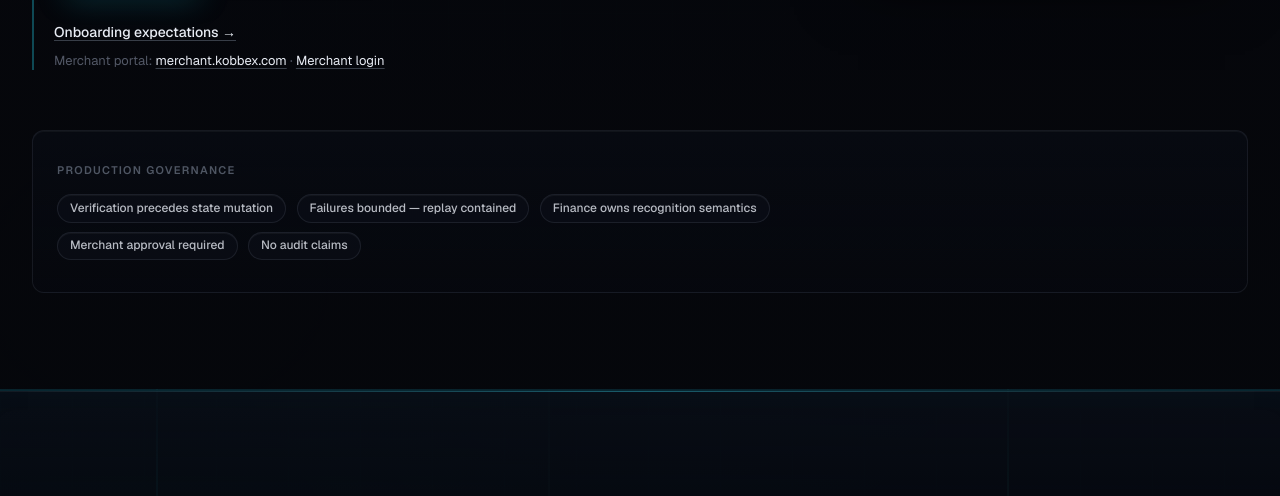
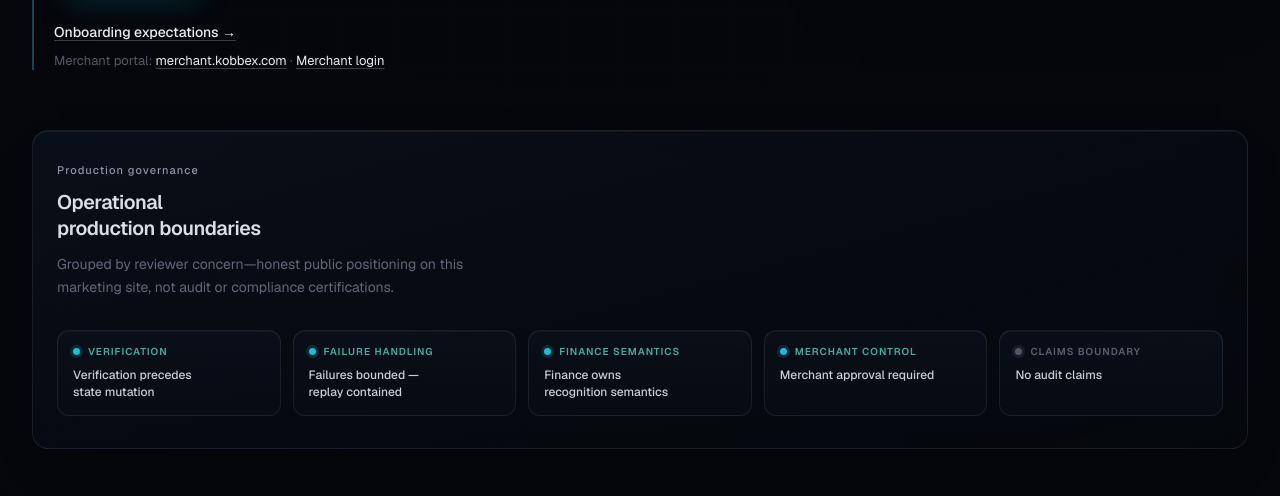
Before and after one commit to armcoincrypto/paykobbex-landing, a Next.js app: page / in a window 1280 px wide. Shown: the part 608-1104 px from the top of the page. Built offline with nearby package versions, Linux system fonts and the light colour scheme; no server answers.

Commit message:
feat(ui): premiumize hero governance trust layer

```diff
--- a/src/app/page.tsx
+++ b/src/app/page.tsx
@@ -35,13 +35,14 @@ export const metadata: Metadata = {
   },
 };
 
-const trustChips = [
-  "Verification precedes state mutation",
-  "Failures bounded — replay contained",
-  "Finance owns recognition semantics",
-  "Merchant approval required",
-  "No audit claims",
-];
+/** P4 — hero governance matrix (existing principles, grouped by concern). */
+const governancePrinciples = [
+  { bucket: "Verification", principle: "Verification precedes state mutation" },
+  { bucket: "Failure handling", principle: "Failures bounded — replay contained" },
+  { bucket: "Finance semantics", principle: "Finance owns recognition semantics" },
+  { bucket: "Merchant control", principle: "Merchant approval required" },
+  { bucket: "Claims boundary", principle: "No audit claims" },
+] as const;
 
 const faqItems: Array<{ q: string; a: string }> = [
   {
@@ -160,18 +161,48 @@ export default function HomePage() {
             </div>
             <HeroOperationalInstrumentCompact />
           </div>
-          <div className="home-hero-trust">
-            <p className="home-hero-trust-label type-eyebrow type-eyebrow--soft">
-              Production governance
-            </p>
-            <div className="home-hero-trust-chips" role="list">
-              {trustChips.map((label) => (
-                <span key={label} className="trust-chip ui-chip" role="listitem">
-                  {label}
-                </span>
+          <section
+            className="home-hero-governance"
+            aria-labelledby="home-governance-heading"
+          >
+            <header className="home-hero-governance__header">
+              <p className="home-hero-governance__eyebrow type-eyebrow type-eyebrow--soft">
+                Production governance
+              </p>
+              <h2
+                id="home-governance-heading"
+                className="home-hero-governance__title"
+              >
+                Operational production boundaries
+              </h2>
+              <p className="home-hero-governance__lead">
+                Grouped by reviewer concern—honest public positioning on this marketing
+                site, not audit or compliance certifications.
+              </p>
+            </header>
+            <div
+              className="home-hero-governance__matrix"
+              role="list"
+              aria-label="Production governance principles"
+            >
+              {governancePrinciples.map(({ bucket, principle }) => (
+                <article
+                  key={principle}
+                  className="home-hero-governance__cell"
+                  role="listitem"
+                >
+                  <div className="home-hero-governance__cell-head">
+                    <span
+                      className="home-hero-governance__status"
+                      aria-hidden="true"
+                    />
+                    <span className="home-hero-governance__bucket">{bucket}</span>
+                  </div>
+                  <p className="home-hero-governance__principle">{principle}</p>
+                </article>
               ))}
             </div>
-          </div>
+          </section>
         </Container>
       </Section>
 
--- a/src/styles/hero-atmosphere.css
+++ b/src/styles/hero-atmosphere.css
@@ -198,7 +198,7 @@
 }
 
 .home-hero--premium .home-hero-grid,
-.home-hero--premium .home-hero-trust {
+.home-hero--premium .home-hero-governance {
   position: relative;
   z-index: 1;
 }
--- a/src/styles/hero.css
+++ b/src/styles/hero.css
@@ -666,51 +666,161 @@
   }
 }
 
-.home-hero-trust {
+/* P4 — hero governance matrix (trust layer under hero) */
+.home-hero-governance {
   margin-top: var(--token-stack-3xl);
   padding: var(--token-stack-lg) var(--token-stack-md);
-  border-radius: var(--token-radius-md);
-  border: 1px solid rgb(var(--token-muted-rgb) / 0.12);
+  border-radius: var(--token-radius-lg);
+  border: 1px solid var(--token-glass-border);
   background: linear-gradient(
-    180deg,
-    rgb(9 13 22 / 0.55) 0%,
-    rgb(7 10 18 / 0.35) 100%
+    165deg,
+    rgb(11 17 28 / 0.82) 0%,
+    rgb(8 12 20 / 0.62) 52%,
+    rgb(6 9 16 / 0.48) 100%
   );
-  box-shadow: inset 0 1px 0 rgb(255 255 255 / 0.04);
+  box-shadow:
+    var(--token-shadow-1),
+    inset 0 1px 0 var(--token-glass-highlight),
+    0 20px 48px -28px rgb(0 0 0 / 0.55);
+  backdrop-filter: blur(12px) saturate(1.08);
+  -webkit-backdrop-filter: blur(12px) saturate(1.08);
 }
 
 @media (min-width: 640px) {
-  .home-hero-trust {
+  .home-hero-governance {
     margin-top: 3.75rem;
     padding: var(--token-stack-xl) var(--token-stack-lg);
   }
 }
 
-.home-hero-trust-label,
-.home-hero-trust > p {
-  margin: 0;
-  color: rgb(var(--token-muted-rgb) / 0.55);
-  font-size: 0.6875rem;
-  font-weight: 600;
-  letter-spacing: 0.12em;
-  text-transform: uppercase;
+.home-hero-governance__header {
+  max-width: 42rem;
 }
 
-.home-hero-trust-chips {
-  display: flex;
-  flex-wrap: wrap;
-  gap: 0.5rem 0.55rem;
-  margin-top: var(--token-stack-md);
-  max-width: 56rem;
+.home-hero-governance__eyebrow {
+  margin: 0;
+}
+
+.home-hero-governance__title {
+  margin: var(--token-stack-sm) 0 0;
+  max-width: 22ch;
+  font-size: clamp(1.0625rem, 0.95rem + 0.35vw, 1.3125rem);
+  font-weight: 600;
+  line-height: 1.3;
+  letter-spacing: -0.02em;
+  color: rgb(var(--token-primary-rgb) / 0.94);
+  text-wrap: balance;
+}
+
+.home-hero-governance__lead {
+  margin: var(--token-stack-sm) 0 0;
+  max-width: 48ch;
+  font-size: 0.8125rem;
+  line-height: 1.55;
+  color: rgb(var(--token-muted-rgb) / 0.68);
+}
+
+@media (min-width: 640px) {
+  .home-hero-governance__lead {
+    font-size: 0.875rem;
+    line-height: 1.6;
+  }
+}
+
+.home-hero-governance__matrix {
+  display: grid;
+  grid-template-columns: 1fr;
+  gap: 0.625rem;
+  margin-top: var(--token-stack-lg);
+}
+
+@media (min-width: 640px) {
+  .home-hero-governance__matrix {
+    grid-template-columns: repeat(2, minmax(0, 1fr));
+    gap: 0.75rem;
+    margin-top: var(--token-stack-xl);
+  }
 }
 
 @media (min-width: 1024px) {
-  .home-hero-trust-chips {
-    gap: 0.55rem 0.65rem;
+  .home-hero-governance__matrix {
+    grid-template-columns: repeat(3, minmax(0, 1fr));
+    gap: 0.875rem;
   }
 }
 
-.home-hero .trust-chip,
+@media (min-width: 1280px) {
+  .home-hero-governance__matrix {
+    grid-template-columns: repeat(5, minmax(0, 1fr));
+    gap: 0.75rem;
+  }
+}
+
+.home-hero-governance__cell {
+  display: flex;
+  flex-direction: column;
+  gap: 0.5rem;
+  min-width: 0;
+  padding: 0.875rem 0.9375rem;
+  border-radius: var(--token-radius-md);
+  border: 1px solid rgb(var(--token-muted-rgb) / 0.14);
+  background: linear-gradient(
+    180deg,
+    rgb(12 18 28 / 0.72) 0%,
+    rgb(9 13 22 / 0.55) 100%
+  );
+  box-shadow: inset 0 1px 0 rgb(255 255 255 / 0.045);
+}
+
+.home-hero-governance__cell-head {
+  display: flex;
+  align-items: center;
+  gap: 0.5rem;
+  min-width: 0;
+}
+
+.home-hero-governance__status {
+  flex-shrink: 0;
+  width: 0.4375rem;
+  height: 0.4375rem;
+  border-radius: 50%;
+  background: rgb(var(--token-accent-rgb) / 0.88);
+  box-shadow: 0 0 0 3px rgb(var(--token-accent-rgb) / 0.14);
+}
+
+.home-hero-governance__cell:last-child .home-hero-governance__status {
+  background: rgb(var(--token-muted-rgb) / 0.55);
+  box-shadow: 0 0 0 3px rgb(var(--token-muted-rgb) / 0.12);
+}
+
+.home-hero-governance__bucket {
+  font-size: 0.625rem;
+  font-weight: 600;
+  letter-spacing: 0.1em;
+  text-transform: uppercase;
+  line-height: 1.35;
+  color: rgb(var(--token-accent-bright-rgb) / 0.72);
+}
+
+.home-hero-governance__cell:last-child .home-hero-governance__bucket {
+  color: rgb(var(--token-muted-rgb) / 0.62);
+}
+
+.home-hero-governance__principle {
+  margin: 0;
+  font-size: 0.8125rem;
+  font-weight: 500;
+  line-height: 1.45;
+  color: rgb(var(--token-primary-rgb) / 0.86);
+}
+
+@media (min-width: 1280px) {
+  .home-hero-governance__principle {
+    font-size: 0.75rem;
+    line-height: 1.42;
+  }
+}
+
 .home-hero-instrument-compact-review-pill {
   min-height: 1.75rem;
   padding: 0.35rem 0.75rem;
@@ -719,21 +829,6 @@
   font-size: 0.75rem;
   font-weight: 500;
   line-height: 1.3;
-}
-
-.home-hero .trust-chip {
-  background: rgb(11 15 24 / 0.65);
-  color: rgb(var(--token-primary-rgb) / 0.78);
-  box-shadow: inset 0 1px 0 rgb(255 255 255 / 0.04);
-  backdrop-filter: none;
-  -webkit-backdrop-filter: none;
-}
-
-.home-hero .trust-chip:hover {
-  border-color: rgb(var(--token-accent-rgb) / 0.22);
-  color: rgb(var(--token-primary-rgb) / 0.92);
-  background: rgb(12 18 28 / 0.75);
-  box-shadow: inset 0 1px 0 rgb(255 255 255 / 0.06);
 }
 
 /* P3 — calm instrument rails in hero (no glow escalation on compact) */
--- a/src/styles/tokens.css
+++ b/src/styles/tokens.css
@@ -95,6 +95,8 @@
   --token-hero-accent-end: 0.58;
   --token-hero-glass-border: rgb(var(--token-accent-rgb) / 0.22);
   --token-hero-glass-glow: 0 28px 56px -20px rgb(0 0 0 / 0.65);
+  /* P4 — hero governance matrix */
+  --token-governance-panel-border: rgb(var(--token-accent-rgb) / 0.1);
   /* UI systems — control symmetry (homepage) */
   --ui-control-height: 2.75rem;
   --ui-chip-height: 1.625rem;
```
